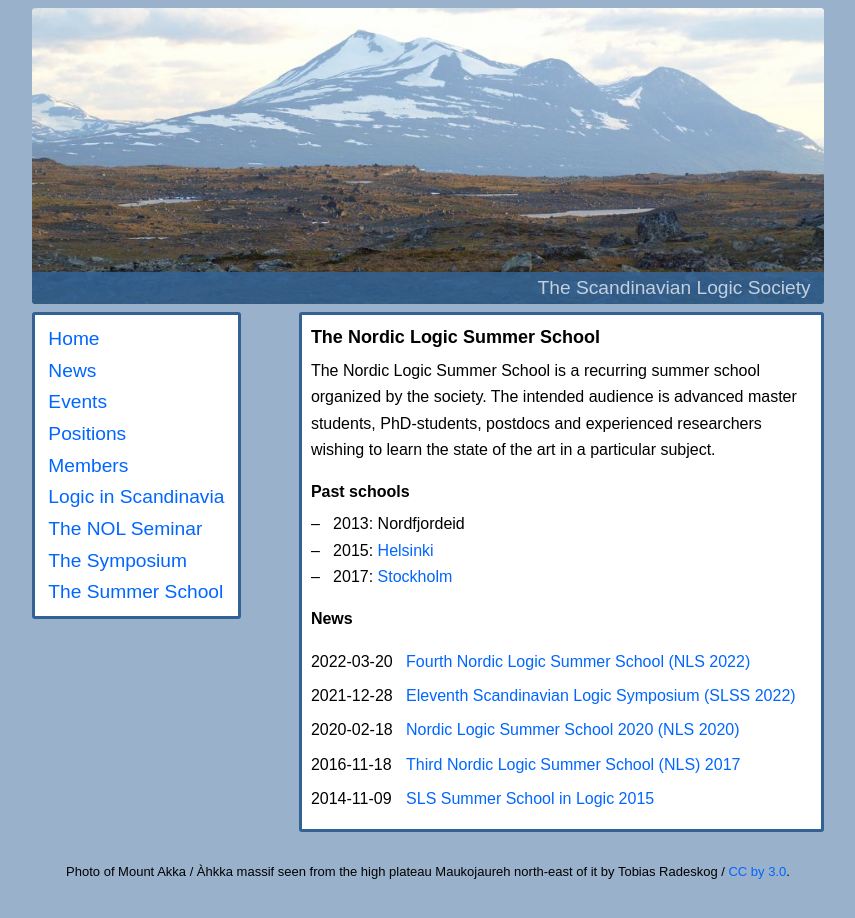
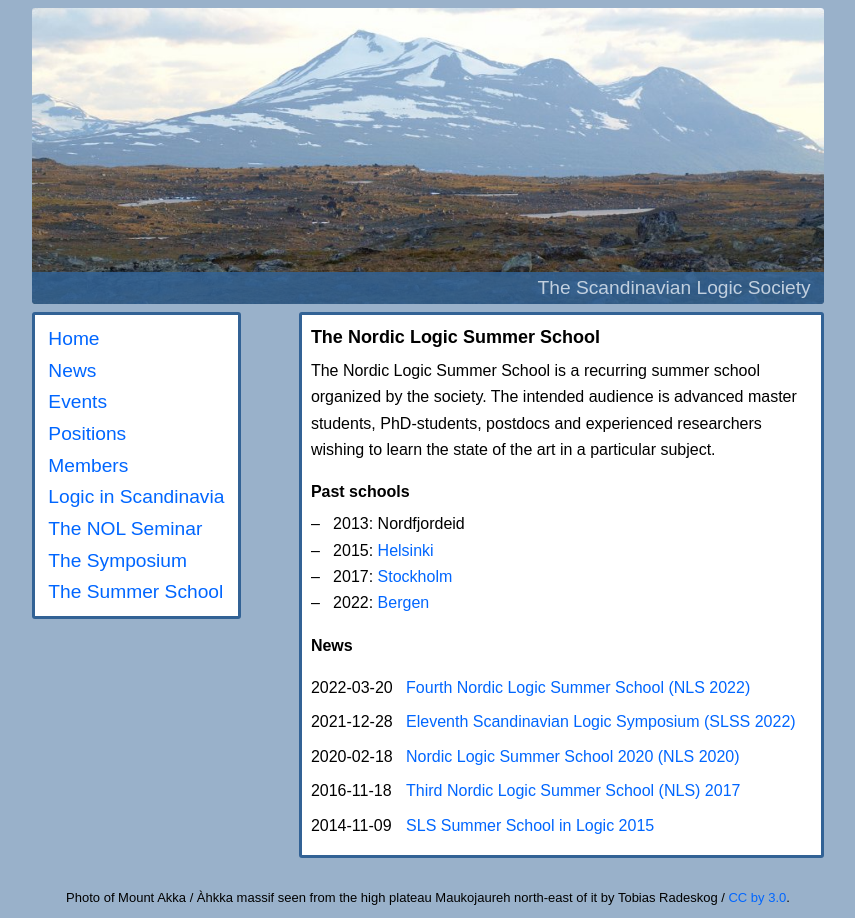
Before and after one commit to scandinavianlogic/scandinavianlogic.github.io, a Jekyll site: the page built from summer-school.md, in a window 1280 px wide. Shown: the whole page, without its empty margins (212-1067 px from the left). Built offline with Jekyll 4.4.1, drawn with Linux system fonts in a browser that asks for light colours.

Commit message:
add 2022 symposium and summer school

```diff
--- a/summer-school.md
+++ b/summer-school.md
@@ -14,6 +14,7 @@ particular subject.
 - 2013: Nordfjordeid
 - 2015: [Helsinki](http://www.helsinki.fi/sls2015/index.html)
 - 2017: [Stockholm](https://www.math-stockholm.se/en/konferenser-och-akti/logic-in-stockholm-2/nls-summer-school-in)
+- 2022: [Bergen](https://scandinavianlogic2020.w.uib.no/fourth-nordic-logic-summer-school-nls-2020/)
 
 ### News
 
```
Also changed, not shown: symposium.md (+1 -0 lines).
